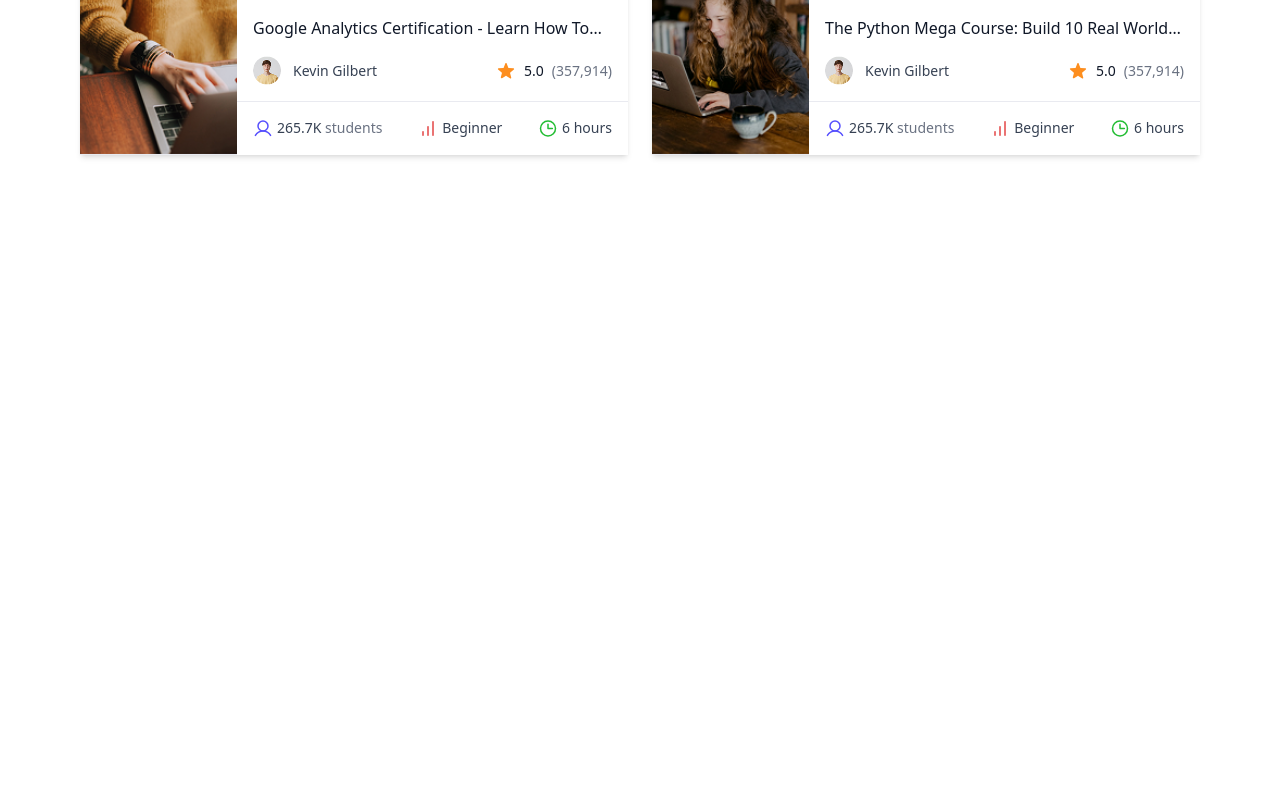
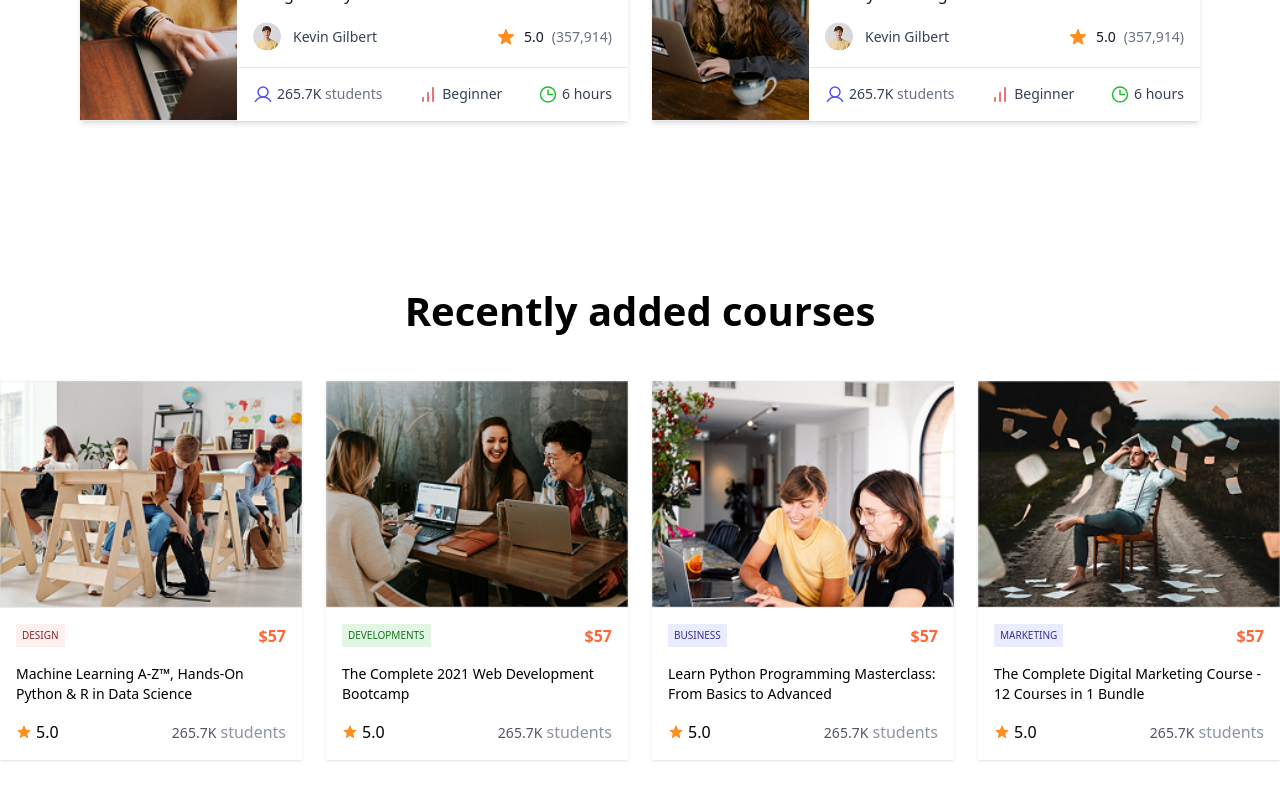
Before and after one commit to firogute/e-tutor, a Next.js app: page / in a window 1280 px wide. Shown: the part 2656-3456 px from the top of the page. Before the commit the page ends 2891 px from the top, so only its background shows below. Built offline with nearby package versions, Linux system fonts and the light colour scheme.

Commit message:
feat: add RecentCourses component and integrate it into Home page

```diff
--- a/app/page.tsx
+++ b/app/page.tsx
@@ -1,6 +1,7 @@
 import Category from "@/components/HomePage/Category";
 import FeaturedCourses from "@/components/HomePage/FeaturedCourses";
 import HeroSection from "@/components/HomePage/HeroSection";
+import RecentCourses from "@/components/HomePage/RecentCourses";
 import TopCourses from "@/components/HomePage/TopCourses";
 
 export default function Home() {
@@ -10,6 +11,7 @@
       <Category />
       <TopCourses />
       <FeaturedCourses />
+      <RecentCourses />
     </div>
   );
 }
--- a/components/HomePage/CourseCard.tsx
+++ b/components/HomePage/CourseCard.tsx
@@ -14,7 +14,7 @@
   return (
     <div className="flex flex-col gap-4 pb-4 shadow-sm hover:scale-110 cursor-pointer transition">
       <div className="w-full">
-        <Image src={img} alt={name} width={244} height={184} />
+        <Image src={img} alt={name} width={244} height={184} className="w-full h-full" />
       </div>
       <div className="px-4 flex flex-col gap-4">
         <div className="">
@@ -33,7 +33,6 @@
         </div>
         <p className="font-medium text-sm text-left line-clamp-2">{name}</p>
       </div>
-      <hr className="border-t border-[#E9EAF0]" />
       <div className="px-4 flex items-center justify-between">
         <p className="flex gap-1">
           <Image src="/icons/Star.svg" alt="rating" width={16} height={16} />
--- a/components/HomePage/FeaturedCourseCard.tsx
+++ b/components/HomePage/FeaturedCourseCard.tsx
@@ -31,7 +31,7 @@
               </span>
             </p>
           </div>
-          <p className="font-medium text-gray-900 line-clamp-1 text-base">
+          <p className="font-medium text-gray-900 line-clamp-1 text-bas">
             {course.title}
           </p>
           <div className="flex items-center justify-between">
--- /dev/null
+++ b/components/HomePage/RecentCourses.tsx
@@ -0,0 +1,56 @@
+import React from "react";
+import CourseCard from "./CourseCard";
+
+const Courses: TopCourse[] = [
+  {
+    name: "Machine Learning A-Z™, Hands-On Python & R in Data Science",
+    category: "DESIGN",
+    price: "57",
+    noOfStudents: 265700,
+    rating: 5.0,
+    img: "/courses/Course_Images1.png",
+  },
+  {
+    name: "The Complete 2021 Web Development Bootcamp",
+    category: "DEVELOPMENTS",
+    price: "57",
+    noOfStudents: 265700,
+    rating: 5.0,
+    img: "/courses/Course_Images2.png",
+  },
+  {
+    name: "Learn Python Programming Masterclass: From Basics to Advanced",
+    category: "BUSINESS",
+    price: "57",
+    noOfStudents: 265700,
+    rating: 5.0,
+    img: "/courses/Course_Images3.png",
+  },
+  {
+    name: "The Complete Digital Marketing Course - 12 Courses in 1 Bundle",
+    category: "MARKETING",
+    price: "57",
+    noOfStudents: 265700,
+    rating: 5.0,
+    img: "/courses/Course_Images4.png",
+  },
+];
+
+const RecentCourses = () => {
+  return (
+    <section className="">
+      <div className="max-w-[1320px] mx-auto flex flex-col gap-10 py-20">
+        <h2 className="font-semibold text-[40px] text-center">
+          Recently added courses
+        </h2>
+        <div className="grid grid-cols-1 md:grid-cols-2 lg:grid-cols-4 gap-6">
+          {Courses.map((course) => (
+            <CourseCard key={course.name} {...course} />
+          ))}
+        </div>
+      </div>
+    </section>
+  );
+};
+
+export default RecentCourses;
--- a/components/HomePage/TopCourses.tsx
+++ b/components/HomePage/TopCourses.tsx
@@ -87,7 +87,7 @@
   return (
     <section className="bg-[#F5F7FA]">
       <div className="max-w-[1320px] flex flex-col gap-10 pt-20 pb-[300px] text-center mx-auto">
-        <h2 className="font-semibold text-[40px]">Browse top category</h2>
+        <h2 className="font-semibold text-[40px]">Best selling courses</h2>
         <div className="grid grid-cols-1 md:grid-col-2 lg:grid-cols-5 gap-6">
           {Courses.map((course) => (
             <CourseCard key={course.name} {...course} />
```
